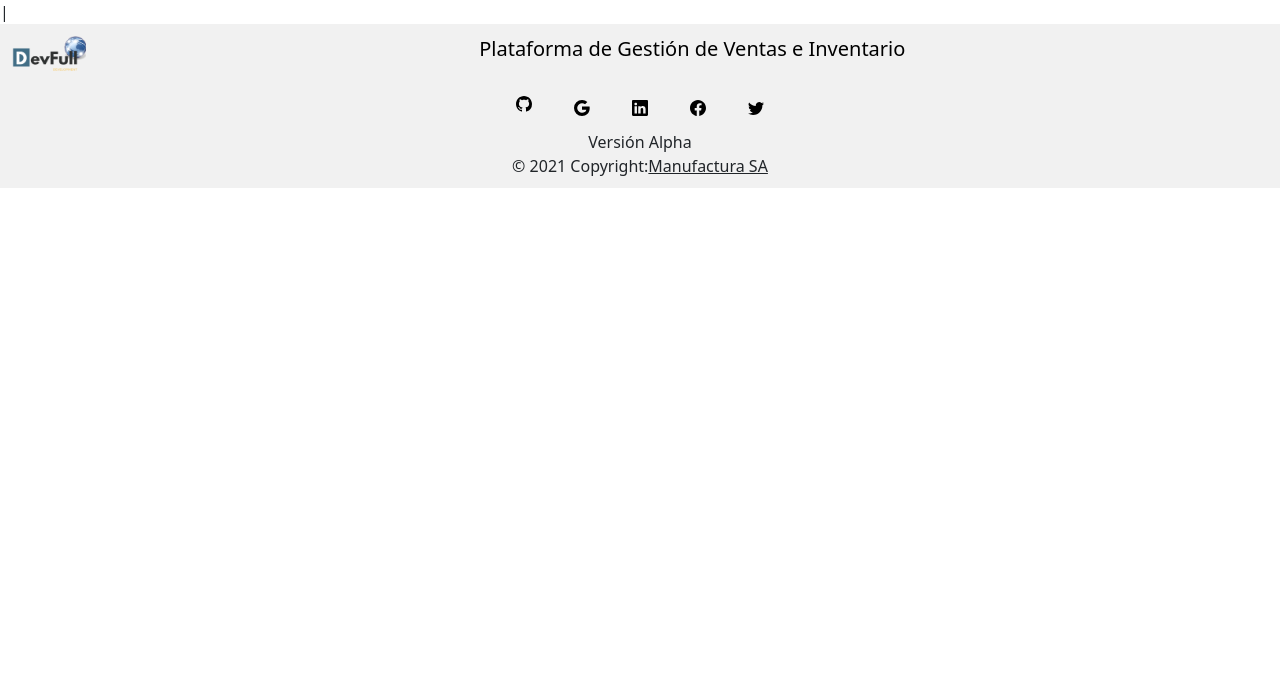
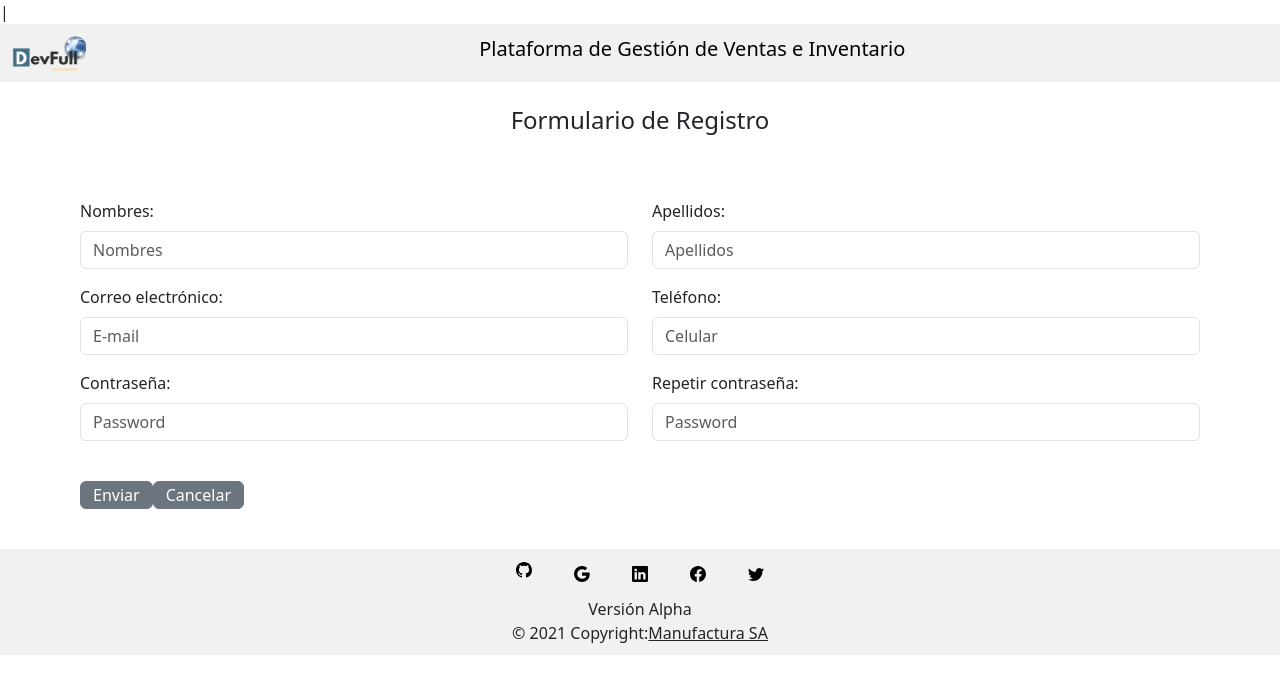
Before and after one commit to MinTic-2021/Manufacture, a React (Create React App) app: page /registro in a window 1280 px wide. Shown: the top 694 px of the page. Built offline with nearby package versions, Linux system fonts and the light colour scheme.

Commit message:
agregar páginas de index, registro y actualizar información a react

```diff
--- a/src/pages/Index.jsx
+++ b/src/pages/Index.jsx
@@ -1,9 +1,28 @@
 import React from 'react'
+import devfull from 'media/Devfull.png'
 
 const Index = () => {
     return (
         <div>
-            Este es el index
+            <div style={{paddingBottom: '40px'}}></div>
+                <div className="container-sm">
+                <div style={{display: 'flex', justifyContent: 'center', paddingBottom: '25px',
+                paddingTop: '25px'}}>
+                    <img src={devfull} alt="DevFull" style={{height: '20vh'}}/>
+                </div>
+                    <h3 style={{paddingBottom: '10px', paddingTop: '20px', display: 'flex', justifyContent: 'center'}}>
+                    Bienvenido a Manufactura SA
+                    </h3>
+                    <div style={{justifyContent: 'center'}}>
+                    <hr style={{border:'15px', display:'flex'}}/>
+                    </div>
+                    <span style={{display: 'flex', justifyContent: 'center'}}>
+                    Todo lo que necesitas para gestionar las ventas
+                    </span>
+                    <span style={{display: 'flex', justifyContent: 'center', paddingBottom: '40px'}}>
+                    de forma segura y eficiente.
+                    </span>
+                </div>
         </div>
     )
 }
--- a/src/pages/Registro.jsx
+++ b/src/pages/Registro.jsx
@@ -3,7 +3,53 @@ import React from 'react'
 const Registro = () => {
     return (
         <div>
-
+            <div style={{paddingBottom: '40px'}}>
+                <div>
+                    <h4 style={{display:'flex', justifyContent: 'center', paddingTop: '3vh', paddingBottom: '3vh'}}>
+                        Formulario de Registro
+                    </h4>
+                    <form style={{margin: '5vh 10vh 3vh 10vh'}}>
+                        <div className="row" style={{display: 'flex', paddingBottom: '2vh'}}>
+                            <div className="col">
+                                <label style={{paddingBottom: '1vh'}}>Nombres:</label>
+                                <input type="text" className="form-control" placeholder="Nombres"/>
+                            </div>
+                            <div className="col">
+                                <label style={{paddingBottom: '1vh'}}>Apellidos:</label>
+                                <input type="text" className="form-control" placeholder="Apellidos"/>
+                            </div>
+                        </div>
+                        <div className="row" style={{display: 'flex', paddingBottom: '2vh'}}>
+                            <div className="col" >
+                                <label style={{paddingBottom: '1vh'}}>Correo electrónico:</label>
+                                <input type="email" className="form-control" placeholder="E-mail"/>
+                            </div>
+                            <div className="col" >
+                                <label style={{paddingBottom: '1vh'}}>Teléfono:</label>
+                                <input type="number" className="form-control" placeholder="Celular"/>
+                            </div>
+                        </div>
+                        <div className="row" style={{display: 'flex', paddingBottom: '2vh'}}>
+                            <div className="col" >
+                                <label style={{paddingBottom: '1vh',}}>Contraseña:</label>
+                                <input type="password" className="form-control" placeholder="Password"/>
+                            </div>
+                            <div className="col" >
+                                <label style={{paddingBottom: '1vh'}}>Repetir contraseña:</label>
+                                <input type="password" className="form-control" placeholder="Password"/>
+                            </div>
+                        </div>
+                    </form>
+                    <div style={{margin: '2vh 0vh 0vh 10vh'}}>
+                        <button type="button" className="btn btn-secondary" style={{paddingTop: '0.8px', paddingBottom: '1px'}}>
+                            Enviar
+                        </button>
+                        <button type="button" className="btn btn-secondary" style={{paddingTop: '0.8px', paddingBottom: '1px'}}>
+                            Cancelar
+                        </button>
+                    </div>
+                </div>
+            </div>
         </div>
     )
 }
```
Also changed, not shown: src/pages/ActualizarInformacion.jsx (+56 -3 lines).
